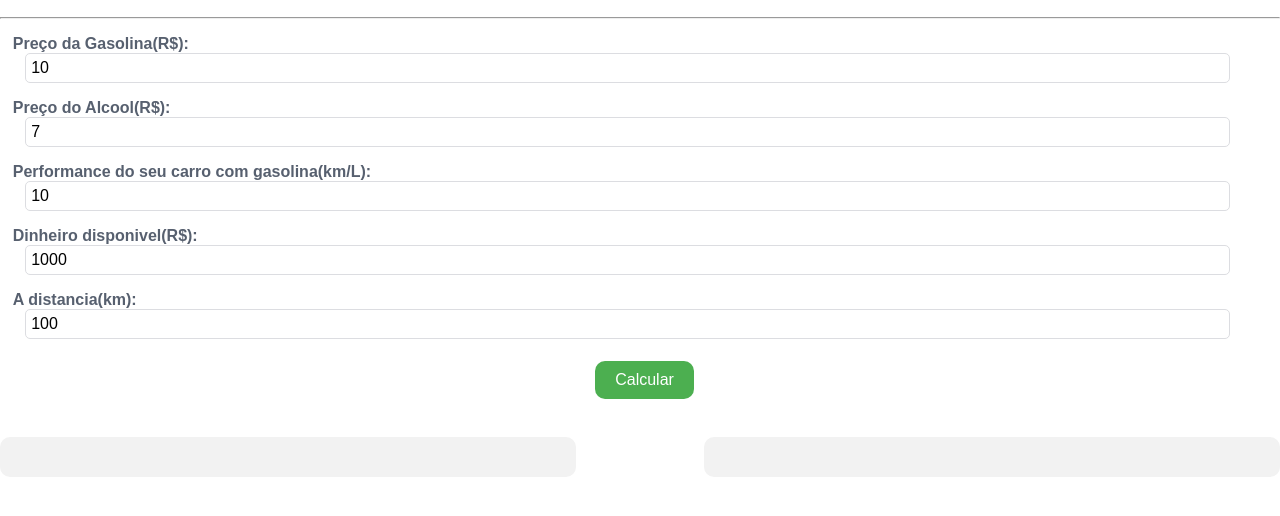
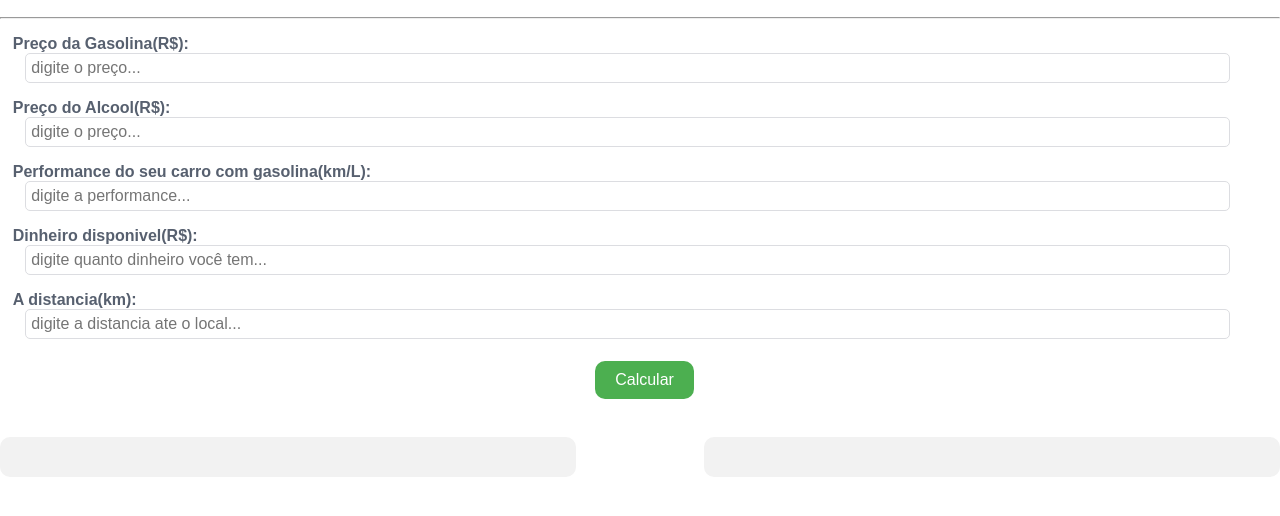
Before and after one commit to AlvaroJosePassos/site_alcool_gasolina, a plain HTML site: page index.html in a window 1280 px wide. Shown: the part 60-576 px from the top of the page. Drawn offline with Linux system fonts and the light colour scheme.

Commit message:
Adição da validação para não aceitar valores nulos

```diff
--- a/assets/js/comportamento.js
+++ b/assets/js/comportamento.js
@@ -6,8 +6,8 @@ const cx_distancia = document.querySelector('#input_distancia')
 const btn_enviar = document.getElementById('btn_calcular')
 
 btn_enviar.addEventListener('click', () => {
-    nome_gasolina.innerText = "GASOLINA"
-    nome_alcool.innerText = "ALCOOL"
+    nome_gasolina.innerText = 'GASOLINA'
+    nome_alcool.innerText = 'ALCOOL'
 
     let preco_gasolina = Number(cx_preco_g.value)
     let preco_alcool = Number(cx_preco_a.value)
@@ -21,6 +21,10 @@ btn_enviar.addEventListener('click', () => {
     let gasto_total_gasolina = litros_gasolina * preco_gasolina
     let gasto_total_alcool = litros_alcool * preco_alcool
 
+    if (isNaN(litros_gasolina) || isNaN(litros_alcool) || isNaN(gasto_total_gasolina) || isNaN(gasto_total_alcool)) {
+        dica.innerText = 'Lembre-se de preencher todos os campos'
+
+    } else {
         quant_g.innerText = `Você precisara de ${litros_gasolina.toFixed(2)} L`
         quant_a.innerText = `Você precisara de ${litros_alcool.toFixed(2)} L`
         preco_g.innerText = `Saira no total por ${gasto_total_gasolina.toFixed(2)} R$`
@@ -57,5 +61,5 @@ btn_enviar.addEventListener('click', () => {
         else if (gasto_total_alcool == gasto_total_gasolina) {
             dica.innerText = `Recomendo você viajar com qualquer um dos combustivel pois eles terão o mesmo custo`
         }
-
+    }
 })
--- a/index.html
+++ b/index.html
@@ -13,16 +13,21 @@
 <body>
     <h1>Teste de Orçamento</h1>
     <hr />
-    <h3>Preço da Gasolina(R$): <input id="input_gasolina" value="10" placeholder="digite o preço..." type="number"
-            min="1" /></h3>
-    <h3>Preço do Alcool(R$): <input id="input_alcool" value="7" placeholder="digite o preço..." type="number" min="1" />
+    <h3>Preço da Gasolina(R$): <input class='valores' id="input_gasolina" placeholder="digite o preço..." type="number"
+            min="1" required />
     </h3>
-    <h3>Performance do seu carro com gasolina(km/L): <input id="input_performance" value="10"
-            placeholder="digite a performance..." type="number" min="1" /></h3>
-    <h3>Dinheiro disponivel(R$): <input id="input_dinheiro" value="1000"
-            placeholder="digite quanto dinheiro você tem..." type="number" min="1" /></h3>
-    <h3>A distancia(km): <input id="input_distancia" placeholder="digite a distancia ate o local..." value="100"
-            type="number" min="1" /></h3>
+    <h3>Preço do Alcool(R$): <input class='valores' id="input_alcool" placeholder="digite o preço..." type="number"
+            min="1" required />
+    </h3>
+    <h3>Performance do seu carro com gasolina(km/L): <input class='valores' id="input_performance"
+            placeholder="digite a performance..." type="number" min="1" required />
+    </h3>
+    <h3>Dinheiro disponivel(R$): <input class='valores' id="input_dinheiro"
+            placeholder="digite quanto dinheiro você tem..." type="number" min="1" required />
+    </h3>
+    <h3>A distancia(km): <input class='valores' id="input_distancia" placeholder="digite a distancia ate o local..."
+            type="number" min="1" required />
+    </h3>
     <h3 id="botao"><button id="btn_calcular" value="Enviar">Calcular</button></h3>
     <div id="container">
         <div id="esquerda">
```
Lines whose indentation alone changed are shown as unchanged.
